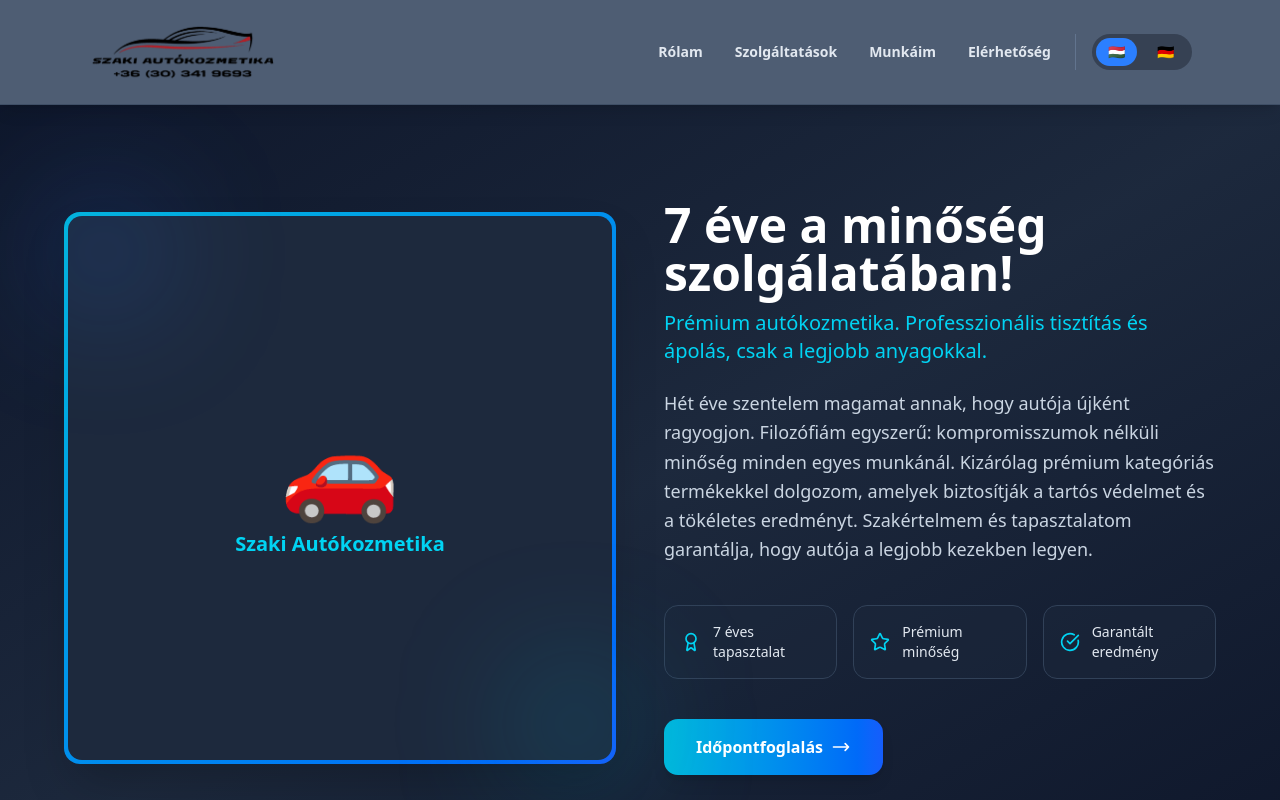
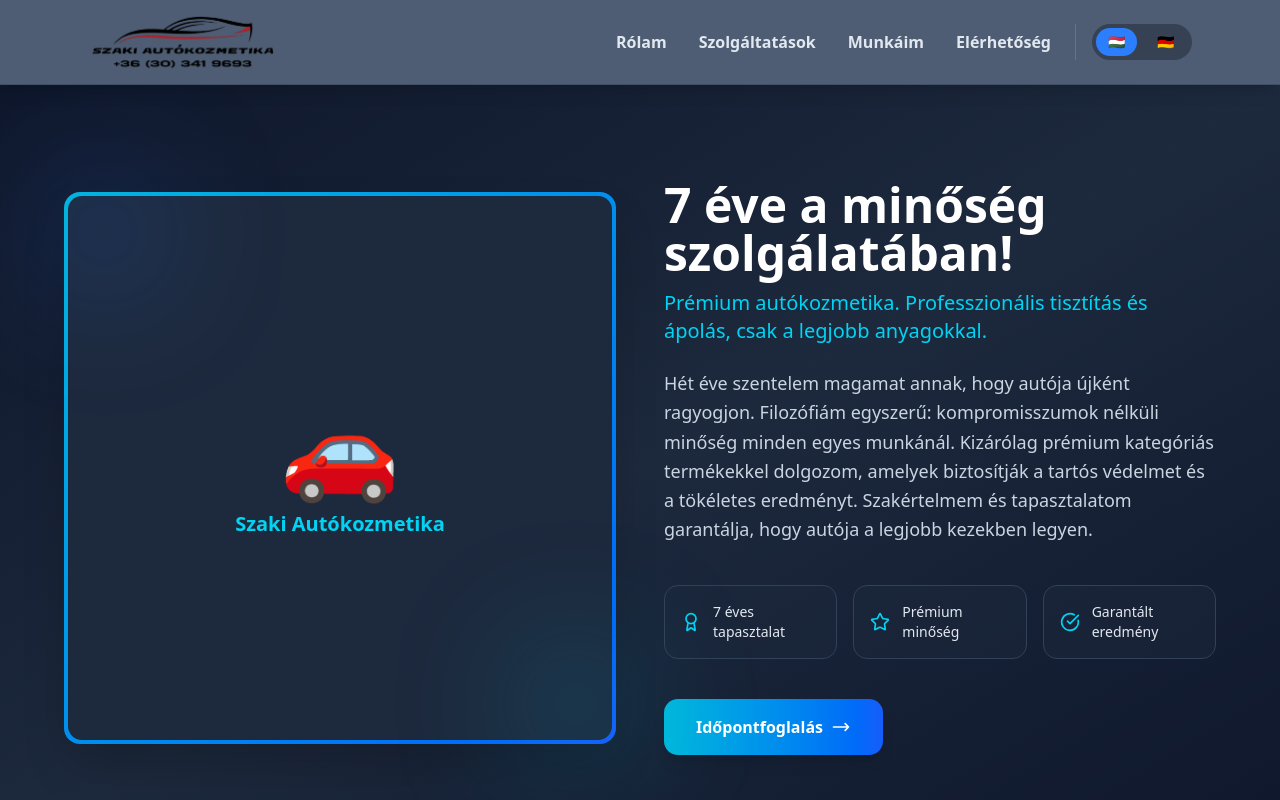
Before and after one commit to horvathmartin97/my-showcase-projects, a React (Vite) app in the folder szakicarcosmetic/: page / in a window 1280 px wide. Shown: the top 800 px of the page. Built offline with nearby package versions, Linux system fonts and the light colour scheme.

Commit message:
add smooth scrolling behavior and adjust Header component styles

```diff
--- a/szakicarcosmetic/src/components/Header.tsx
+++ b/szakicarcosmetic/src/components/Header.tsx
@@ -20,7 +20,7 @@ export default function Header() {
       <div className="mx-auto flex max-w-6xl items-center justify-between px-4 sm:px-6 py-3">
         <a
           href="tel:+3630/3419693"
-          className="flex items-center transition-transform hover:scale-105"
+          className="flex items-center transition-transform hover:scale-105 h-15"
         >
           <motion.img
             initial={{ x: -100, opacity: 0 }}
@@ -28,12 +28,12 @@ export default function Header() {
             transition={{ type: "spring", stiffness: 100, damping: 15 }}
             src={logo}
             alt="Szaki Autókozmetika"
-            className="h-12 sm:h-16 md:h-20 w-auto"
+            className="sm:h-16 md:h-20 w-auto"
           />
         </a>
 
         <div className="hidden md:flex items-center gap-6">
-          <nav className="flex gap-6 lg:gap-8 text-sm font-semibold text-slate-200">
+          <nav className="flex gap-6 lg:gap-8 text-md font-semibold text-slate-200">
             {navLinks.map((link) => (
               <a
                 key={link.href}
--- a/szakicarcosmetic/src/index.css
+++ b/szakicarcosmetic/src/index.css
@@ -118,3 +118,6 @@
     @apply bg-background text-foreground;
   }
 }
+html {
+  scroll-behavior: smooth;
+}
```
